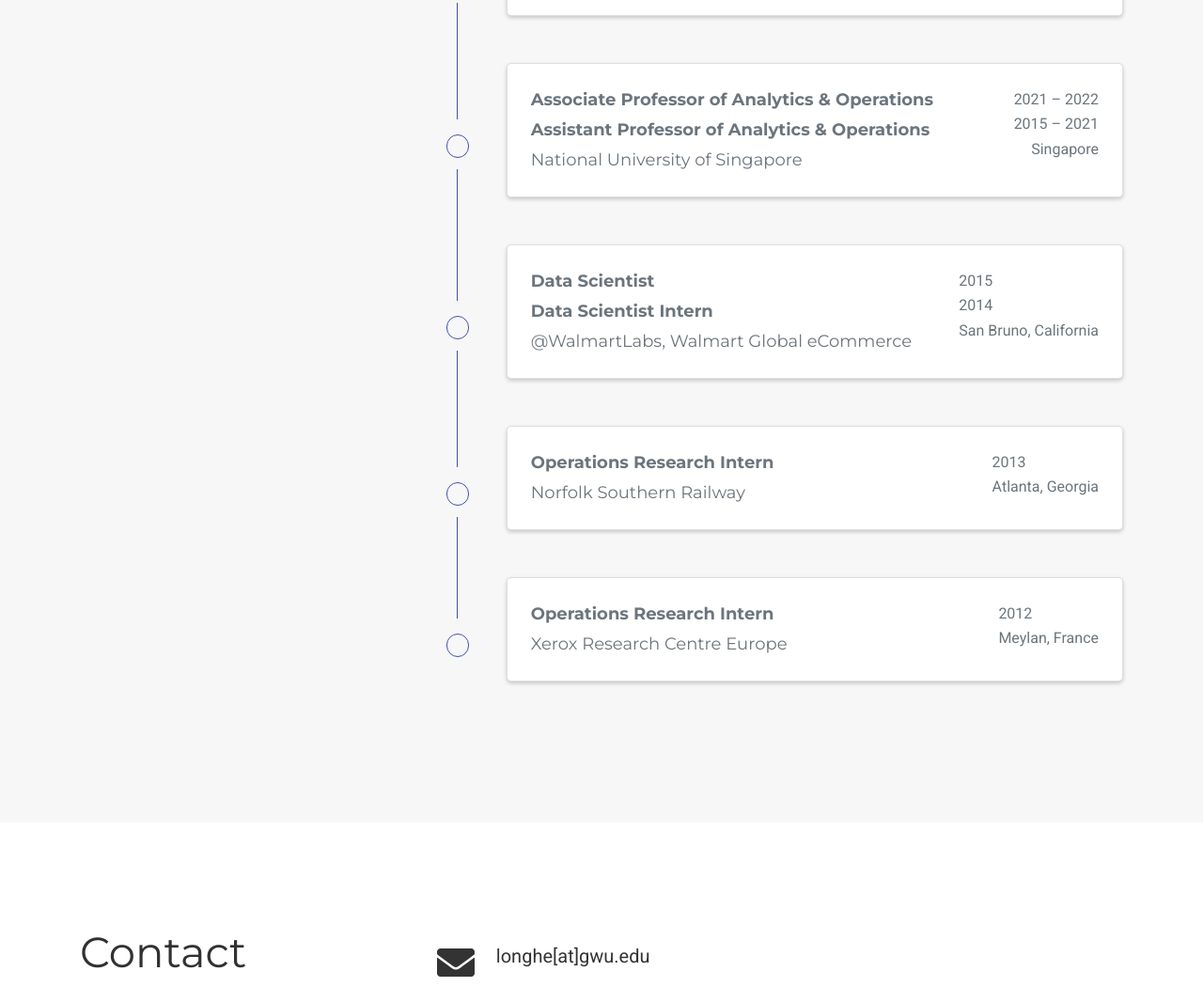
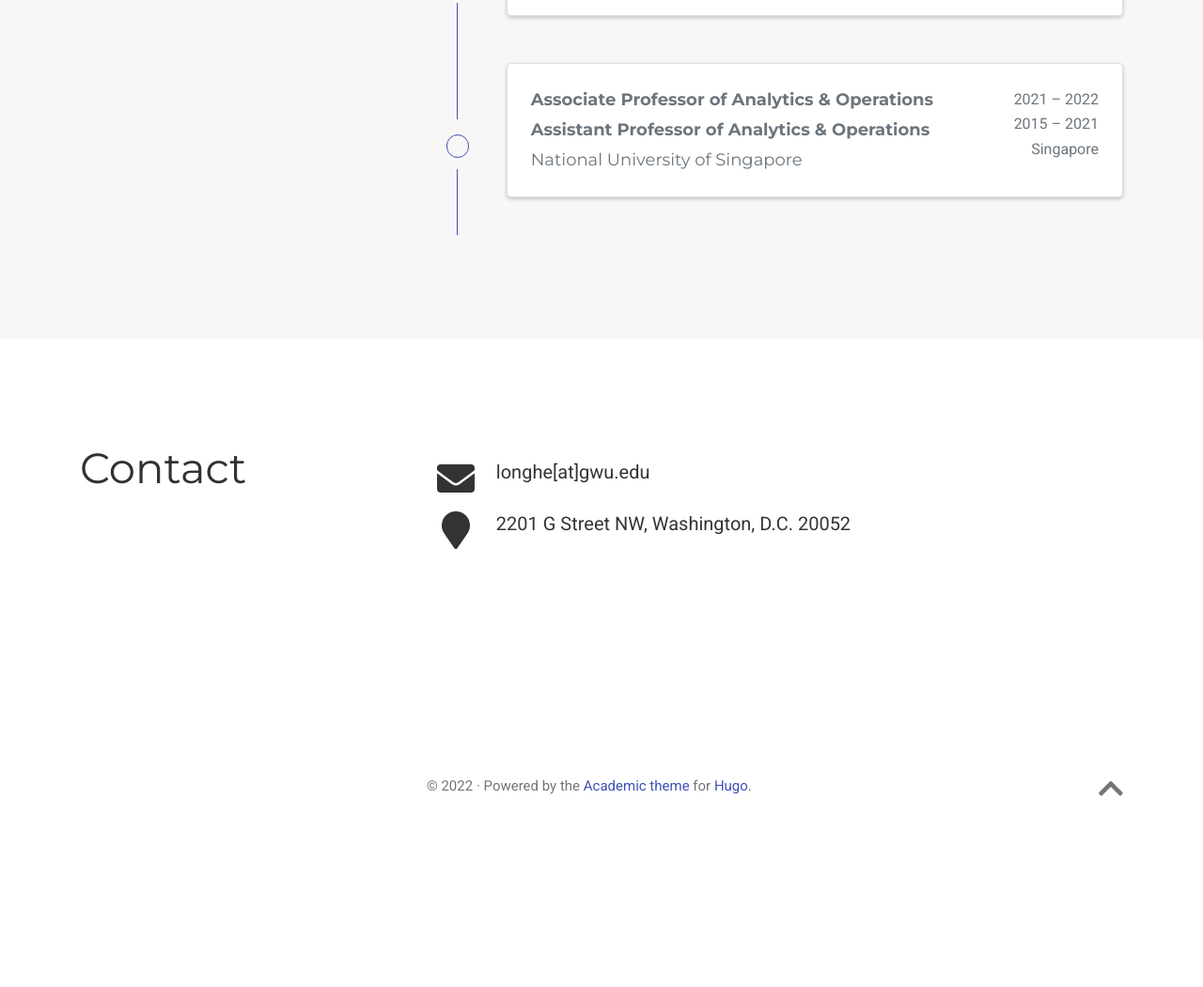
Before and after one commit to long-he/long-he.github.io, a plain HTML site: page index.html in a window 1280 px wide. Shown: the part 4774-5824 px from the top of the page at 94% size. After the commit the page ends 5683 px from the top, so only its background shows below. Drawn offline with nearby package versions, Linux system fonts and the light colour scheme; some icons are missing.

Commit message:
Update index.html

```diff
--- a/index.html
+++ b/index.html
@@ -668,111 +668,8 @@
       </div>
     </div>
 
-    <div class="row experience">
-
-      <div class="col-auto text-center flex-column d-none d-sm-flex">
-        <div class="row h-50">
-          <div class="col border-right">&nbsp;</div>
-          <div class="col">&nbsp;</div>
-        </div>
-        <div class="m-2">
-          <span class="badge badge-pill border ">&nbsp;</span>
-        </div>
-        <div class="row h-50">
-          <div class="col border-right">&nbsp;</div>
-          <div class="col">&nbsp;</div>
-        </div>
-      </div>
-
-      <div class="col py-2">
-        <div class="card">
-          <div class="card-body">
-            <div class="float-right text-muted exp-meta">
-              <div>2015</div>
-              <div>2014</div>
-              <div class="text-right">San Bruno, California</div>
-
-            </div>
-            <h4 class="card-title exp-title text-muted mt-0 mb-1">Data Scientist</h4>
-            <h4 class="card-title exp-title text-muted mt-0 mb-1">Data Scientist Intern</h4>
-            <h4 class="card-title exp-company text-muted my-0">@WalmartLabs, Walmart Global eCommerce</h4>
-
-          </div>
-        </div>
-      </div>
-    </div>
-
-    <div class="row experience">
-
-      <div class="col-auto text-center flex-column d-none d-sm-flex">
-        <div class="row h-50">
-          <div class="col border-right">&nbsp;</div>
-          <div class="col">&nbsp;</div>
-        </div>
-        <div class="m-2">
-          <span class="badge badge-pill border ">&nbsp;</span>
-        </div>
-        <div class="row h-50">
-          <div class="col border-right">&nbsp;</div>
-          <div class="col">&nbsp;</div>
-        </div>
-      </div>
-
-      <div class="col py-2">
-        <div class="card">
-          <div class="card-body">
-            <div class="float-right text-muted exp-meta">
-              <div>
-                2013
 
 
-              </div>
-              <div class="text-right">Atlanta, Georgia</div>
-
-            </div>
-            <h4 class="card-title exp-title text-muted mt-0 mb-1">Operations Research Intern</h4>
-            <h4 class="card-title exp-company text-muted my-0">Norfolk Southern Railway</h4>
-
-          </div>
-        </div>
-      </div>
-    </div>
-
-    <div class="row experience">
-
-      <div class="col-auto text-center flex-column d-none d-sm-flex">
-        <div class="row h-50">
-          <div class="col border-right">&nbsp;</div>
-          <div class="col">&nbsp;</div>
-        </div>
-        <div class="m-2">
-          <span class="badge badge-pill border ">&nbsp;</span>
-        </div>
-        <div class="row h-50">
-          <div class="col ">&nbsp;</div>
-          <div class="col">&nbsp;</div>
-        </div>
-      </div>
-
-      <div class="col py-2">
-        <div class="card">
-          <div class="card-body">
-            <div class="float-right text-muted exp-meta">
-              <div>
-                2012
-
-
-              </div>
-              <div class="text-right">Meylan, France</div>
-
-            </div>
-            <h4 class="card-title exp-title text-muted mt-0 mb-1">Operations Research Intern</h4>
-            <h4 class="card-title exp-company text-muted my-0">Xerox Research Centre Europe</h4>
-
-          </div>
-        </div>
-      </div>
-    </div>
 
 
   </div>
```
